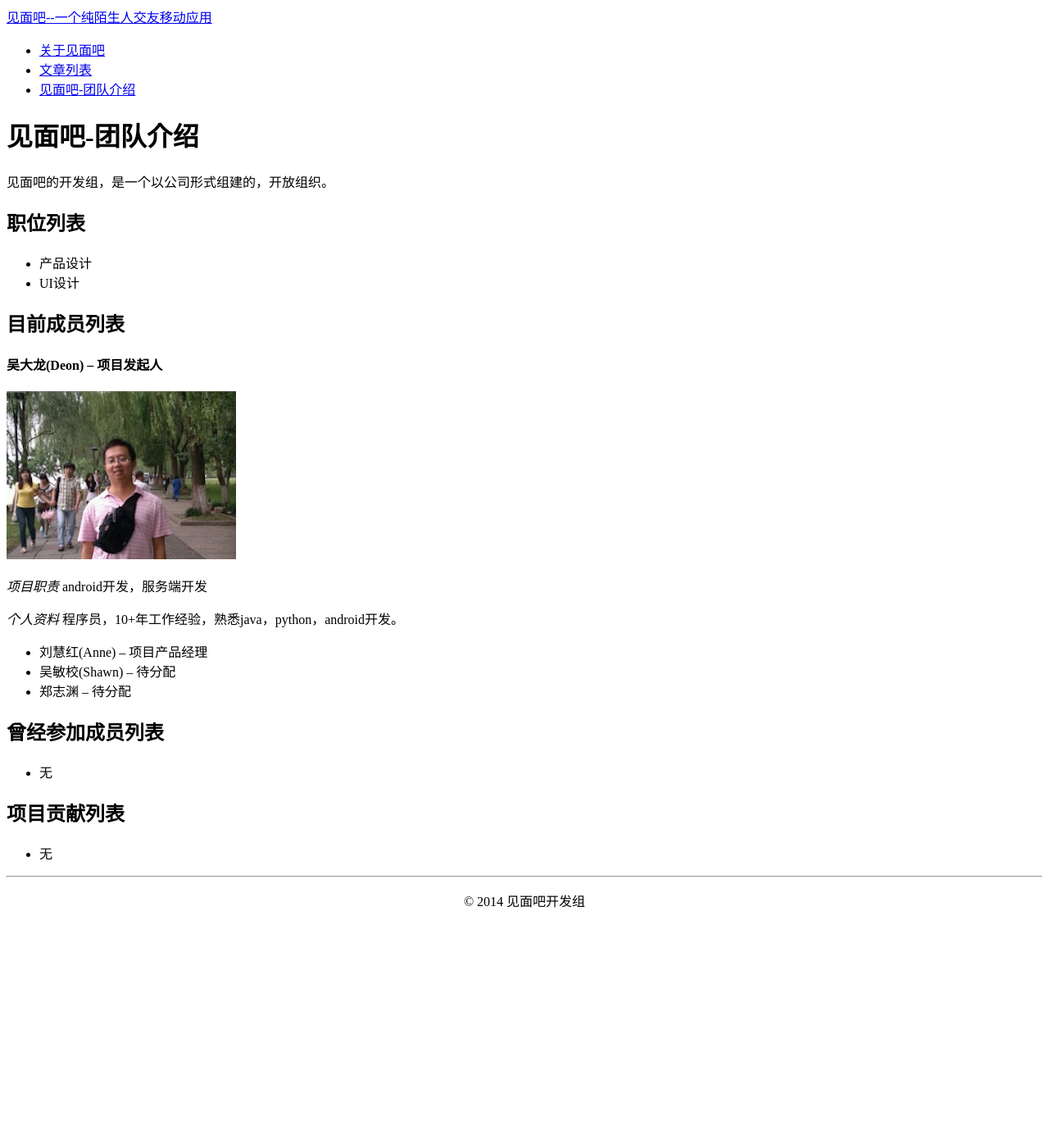
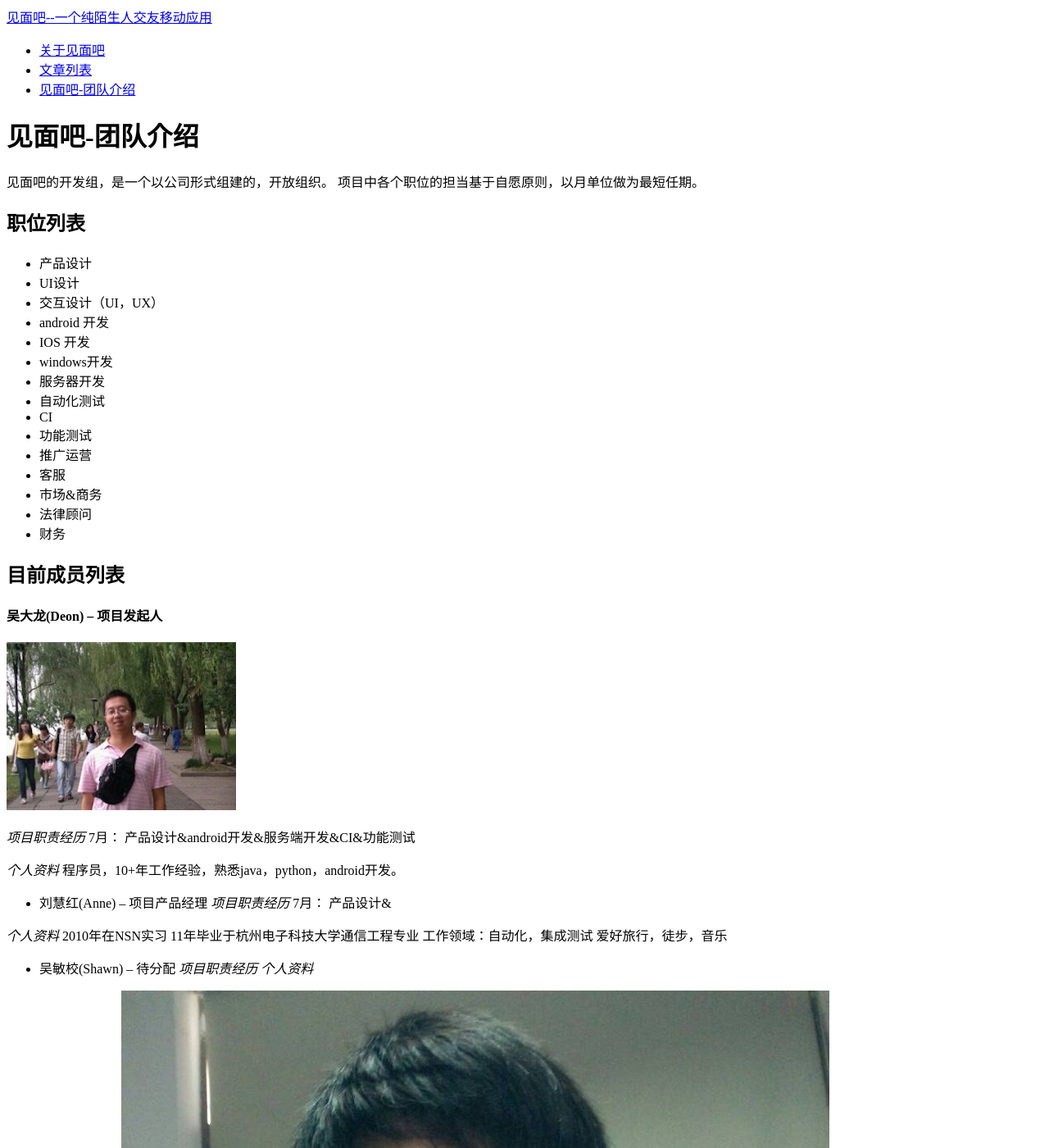
Before and after one commit to deonwu/vdating, a Jekyll site: the page built from pages/team.md, in a window 1280 px wide and 1400 px high. Shown: the whole window at 82% size. Built offline with Jekyll 4.4.1, drawn with Linux system fonts in a browser that asks for light colours; Markdown is read by kramdown in place of the engine named in the settings; some of the changed text lies outside the part shown.

Commit message:
update main page membership
update main page--membership

```diff
--- a/pages/team.md
+++ b/pages/team.md
@@ -5,25 +5,70 @@
 group: navigation
 ---
 见面吧的开发组，是一个以公司形式组建的，开放组织。
+项目中各个职位的担当基于自愿原则，以月单位做为最短任期。
 
 ##职位列表
 *  产品设计
 *  UI设计
+*  交互设计（UI，UX）
+*  android 开发
+*  IOS 开发
+*  windows开发
+*  服务器开发
+*  自动化测试
+*  CI
+*  功能测试
+*  推广运营
+*  客服
+*  市场&商务
+*  法律顾问
+*  财务
 
 ##目前成员列表
 
 #### 吴大龙(Deon) -- 项目发起人
 ![吴大龙](/images/deonwu.png)
 
-*项目职责*
-android开发，服务端开发
+*项目职责经历*
+7月： 产品设计&android开发&服务端开发&CI&功能测试
+
 
 *个人资料*
 程序员，10+年工作经验，熟悉java，python，android开发。
 
+
 * 刘慧红(Anne) -- 项目产品经理
+*项目职责经历*
+7月： 产品设计&
+
+*个人资料*
+2010年在NSN实习
+11年毕业于杭州电子科技大学通信工程专业
+工作领域：自动化，集成测试
+爱好旅行，徒步，音乐
+
+
 * 吴敏校(Shawn) -- 待分配
-* 郑志渊 -- 待分配
+*项目职责经历*
+*个人资料*
+
+* 郑志渊 -- 测试
+![吴大龙](/images/Terry.jpg)
+*项目职责经历*
+7月：功能测试&自动化测试
+
+*个人资料*
+
+
+* 李光新 -- windows 开发
+
+
+*项目职责经历*
+7月： windows开发
+
+*个人资料*
+
+
 
 ##曾经参加成员列表
 * 无
```
Also changed, not shown: pages/about.md (+4 -1 lines), images/Terry.jpg (added).
